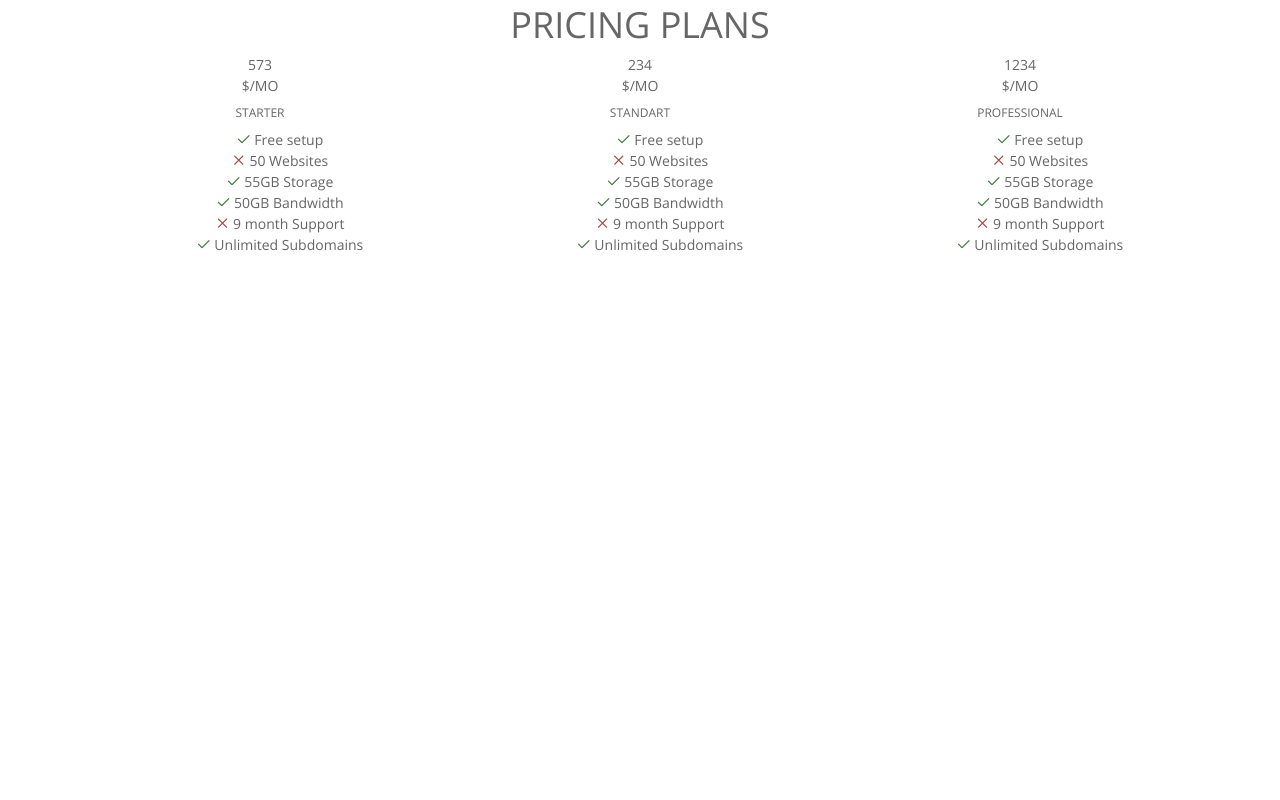
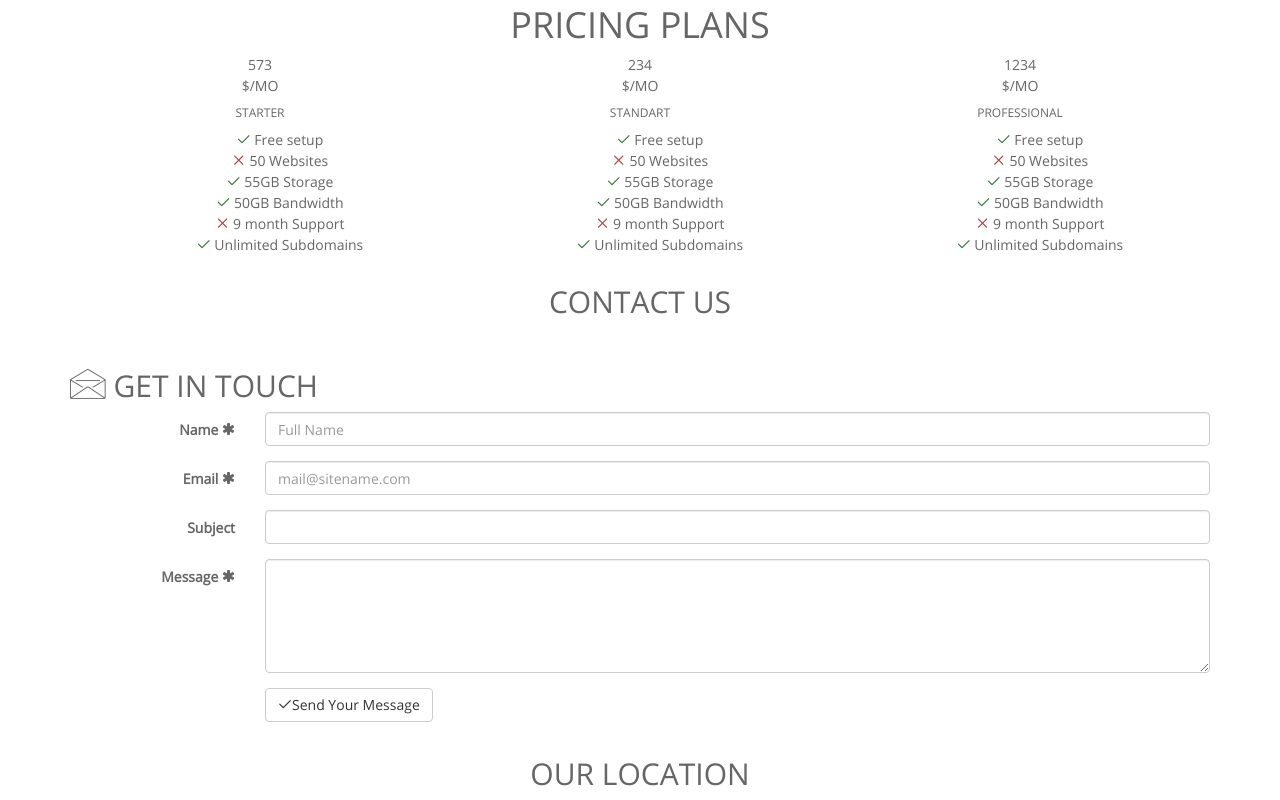
Before and after one commit to donatasdk/Final-task, a plain HTML site: page index.html in a window 1280 px wide. Shown: the part 3916-4716 px from the top of the page. Before the commit the page ends 4181 px from the top, so only its background shows below. Drawn offline with Linux system fonts and the light colour scheme.

Commit message:
no message

```diff
--- a/index.html
+++ b/index.html
@@ -390,7 +390,7 @@
                     </div>
                 </div>
                 <div class="serviceBox">
-                    <a href="#"><span class="icon_Circle"><i class="ico-table3"></i></span></a>
+                    <a href="#"><span class="icon_Circle"><i class="ico-tablet3"></i></span></a>
                     <div class="serviceBoxCon">
                         <h3>100% RESPONSIVE LAYOUT</h3>
                         <p>There are many variations of demo text passed sages of Lorem Ipsum available the
@@ -449,7 +449,6 @@
                 <a href="#" class="thumbnail">
                     <img src="img/port5.jpg" alt="Portfolio">
                 </a>
-
 
 
             </div>
@@ -516,6 +515,55 @@
     </div>
 </section>
 <!--END OF PRICING PLANS-->
+<section id="contact">
+    <div class="container">
+        <h2 class="text-center">CONTACT US</h2>
+        <br>
+        <h2><i class="ico-envelope3"></i> GET IN TOUCH</h2>
+        <div class="row">
+            <div class="col-md-12">
+                <form class="form-horizontal">
+                    <div class="form-group">
+                        <label for="inputName3" class="col-sm-2 control-label">Name <i class="ico-asterisk"></i></label>
+                        <div class="col-sm-10">
+                            <input type="email" class="form-control" id="inputName3" placeholder="Full Name">
+                        </div>
+                    </div>
+                    <div class="form-group">
+                        <label for="inputEmail3" class="col-sm-2 control-label">Email <i
+                                class="ico-asterisk"></i></label>
+                        <div class="col-sm-10">
+                            <input type="email" class="form-control" id="inputEmail3" placeholder="mail@sitename.com">
+                        </div>
+                    </div>
+                    <div class="form-group">
+                        <label for="inputSubject3" class="col-sm-2 control-label">Subject</label>
+                        <div class="col-sm-10">
+                            <input type="password" class="form-control" id="inputSubject3" placeholder="">
+                        </div>
+                    </div>
+                    <div class="form-group">
+                        <label for="comment" class="col-sm-2 control-label">Message <i
+                                class="ico-asterisk"></i></label>
+                        <div class="col-sm-10">
+                            <textarea class="form-control" rows="5" id="comment"></textarea>
+                        </div>
+                    </div>
+                    <div class="form-group">
+                        <div class="col-sm-offset-2 col-sm-10">
+                            <button type="submit" class="btn btn-default"><i class="ico-check3"></i>Send Your Message
+                            </button>
+                        </div>
+                    </div>
+            </div>
+        </div>
+    </div>
+</section>
+<!-- End of form-->
+<section id="location">
+    <h2 class="text-center">OUR LOCATION</h2>
+</section>
+<section id="map"></section>
 <!-- Bootstrap core JavaScript
 ================================================== -->
 <!-- Placed at the end of the document so the pages load faster -->
```
